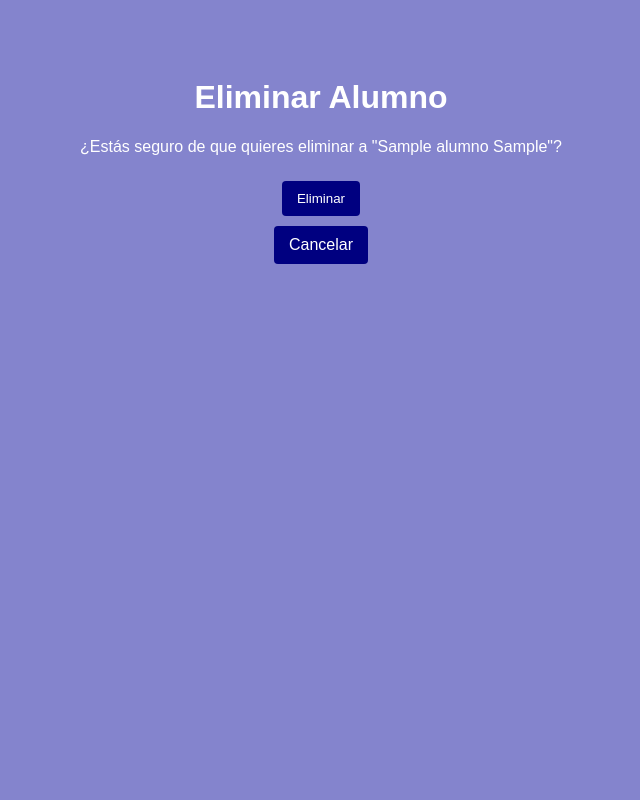
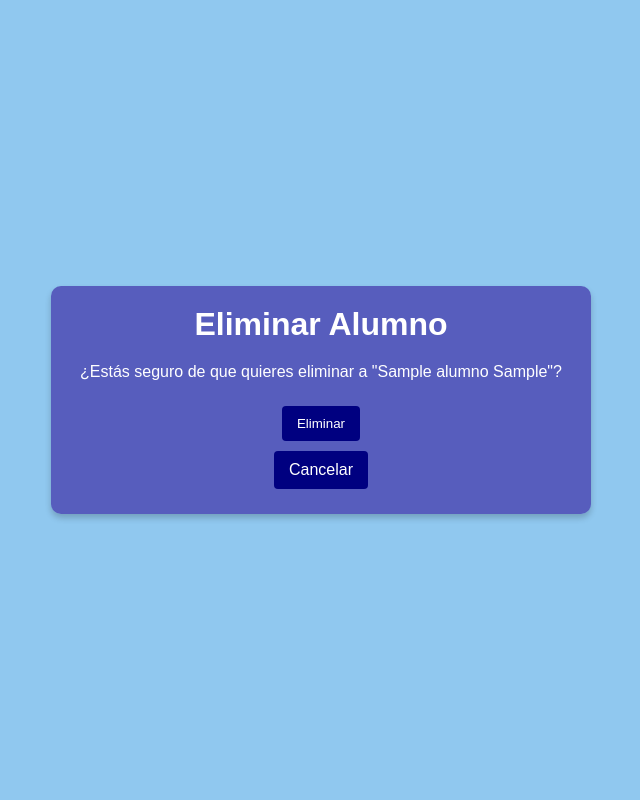
Before and after one commit to tubis01/FormularioDjango, a Django app: page /registroAlumnos/eliminarAlumno/1/ in a window 1280 px wide. Shown: the whole page, without its empty margins (319-959 px from the left). Run offline with Django 5.2, Linux system fonts and the light colour scheme; tables that the repository leaves empty hold one stand-in row (values such as "Sample post").

Commit message:
aplicacion final funcionando

```diff
--- a/registroAlumnos/templates/registroAlumnos/eliminarAlumno.html
+++ b/registroAlumnos/templates/registroAlumnos/eliminarAlumno.html
@@ -1,4 +1,4 @@
-<!-- registroAlumnos/templates/registroAlumnos/eliminarAlumno.html -->
+
 <!DOCTYPE html>
 <html lang="es">
 <head>
@@ -7,31 +7,42 @@
     <style>
         body {
             font-family: Arial, sans-serif;
-            background-color: rgba(81, 81, 185, 0.7); /* Azul oscuro con opacidad */
+            background-color: rgba(34, 146, 225, 0.5);
             color: rgb(11, 1, 1);
             text-align: center;
-            padding-top: 50px;
+            height: 100vh;
+            display: flex;
+            justify-content: center;
+            align-items: center;
+            margin: 0;
+        }
+
+        .modal {
+            background-color: rgba(81, 81, 185, 0.9);
+            padding: 20px;
+            border-radius: 10px;
+            box-shadow: 0 4px 6px rgba(0, 0, 0, 0.2);
+            width: 80%;
+            max-width: 500px;
+            text-align: center;
         }
 
         h1, p {
             color: white;
-        }
-
-        form, .botones {
-            margin-top: 20px;
+            margin: 0 0 20px 0;
         }
 
         button, a {
-            background-color: navy; /* Un azul más oscuro */
+            background-color: navy;
             color: white;
             padding: 10px 15px;
             border: none;
             text-decoration: none;
             border-radius: 4px;
             transition: background-color 0.3s ease;
-            cursor: pointer; /* Asegura que el cursor cambie a mano al pasar sobre el botón */
-            display: inline-block; /* Mantiene los botones en línea */
-            margin: 5px; /* Espacio entre botones */
+            cursor: pointer;
+            display: inline-block;
+            margin: 5px;
         }
 
         button:hover, a:hover {
@@ -41,6 +52,7 @@
 
 </head>
 <body>
+    <div class="modal">
         <h1>Eliminar Alumno</h1>
         <p>¿Estás seguro de que quieres eliminar a "{{ alumno.nombres }} {{ alumno.apellidos }}"?</p>
         <form method="post">
@@ -48,5 +60,7 @@
             <button type="submit">Eliminar</button>
         </form>
         <a href="{% url 'listarAlumno' %}">Cancelar</a>
+    </div>
 </body>
+
 </html>
--- a/registroAlumnos/views.py
+++ b/registroAlumnos/views.py
@@ -1,32 +1,32 @@
 from django.shortcuts import render, redirect, get_object_or_404
 from .models import Alumno
-from .formulario import AlumnoForm  # Asegúrate de haber creado AlumnoForm en forms.py
-from collections import Counter #para contar los alumnos que hay de cada edad
+from .forms import AlumnoForm
+from django.contrib import messages
+from collections import Counter
 from datetime import date
 
-# Vista para listar alumnos
 def listarAlumno(request):
     alumnos = Alumno.objects.all()
     return render(request, 'registroAlumnos/listarAlumno.html', {'alumnos': alumnos})
 
-# Vista para crear alumno
 def crearAlumno(request):
     if request.method == 'POST':
         form = AlumnoForm(request.POST)
         if form.is_valid():
             form.save()
+            messages.success(request, 'Alumno agregado correctamente.')
             return redirect('listarAlumno')
     else:
         form = AlumnoForm()
     return render(request, 'registroAlumnos/crearAlumno.html', {'form': form})
 
-# Vista para modificar alumno
 def modificarAlumno(request, pk):
     alumno = get_object_or_404(Alumno, pk=pk)
     if request.method == "POST":
         form = AlumnoForm(request.POST, instance=alumno)
         if form.is_valid():
             form.save()
+            messages.success(request, 'Alumno Actualizado correctamente.')
             return redirect('listarAlumno')
     else:
         form = AlumnoForm(instance=alumno)
@@ -37,10 +37,10 @@ def eliminarAlumno(request, pk):
     alumno = get_object_or_404(Alumno, pk=pk)
     if request.method == 'POST':
         alumno.delete()
+        messages.success(request, 'Alumno Elminado correctamente.')
         return redirect('listarAlumno')
     return render(request, 'registroAlumnos/eliminarAlumno.html', {'alumno': alumno})
 
-# vista para estadisticas de alumnos por edad
 def estadisticas_edad(request):
     alumnos = Alumno.objects.all()
     edades = [calcular_edad(alumno.fechaNacimiento) for alumno in alumnos]
@@ -48,8 +48,6 @@ def estadisticas_edad(request):
     estadisticas = sorted(conteo_edades.items())
     return render(request, 'registroAlumnos/estadisticasEdad.html', {'estadisticas': estadisticas})
 
-
-
 def calcular_edad(fecha_nacimiento):
     hoy = date.today()
     edad = hoy.year - fecha_nacimiento.year - ((hoy.month, hoy.day) < (fecha_nacimiento.month, fecha_nacimiento.day))
```
Also changed, not shown: registroAlumnos/formulario.py (deleted, +0 -10 lines), registroAlumnos/models.py (+1 -6 lines), registroAlumnos/templates/registroAlumnos/crearAlumno.html (+4 -4 lines), registroAlumnos/templates/registroAlumnos/estadisticasEdad.html (+5 -5 lines), registroAlumnos/templates/registroAlumnos/listarAlumno.html (+11 -6 lines), registroAlumnos/templates/registroAlumnos/modificarAlumno.html (+5 -5 lines). Lines whose indentation alone changed are shown as unchanged.
